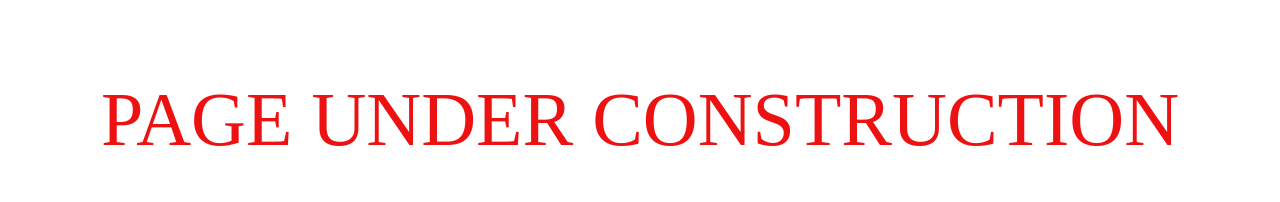
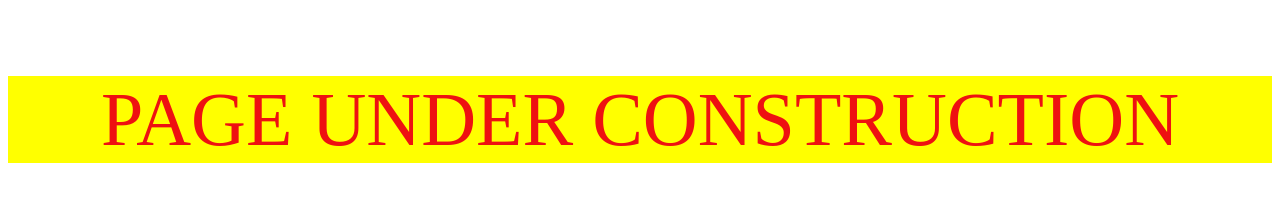
Before and after one commit to defarmet/defarmet.github.io, a plain HTML site: page index.html in a window 1280 px wide. Drawn offline with Linux system fonts and the light colour scheme.

Commit message:
Minor style edit

```diff
--- a/style.css
+++ b/style.css
@@ -1,5 +1,6 @@
 #construction {
 	font-size: 76px;
+	background: #ffff00;
 	color: #ee1111;
 	text-align: center;
 }
```
